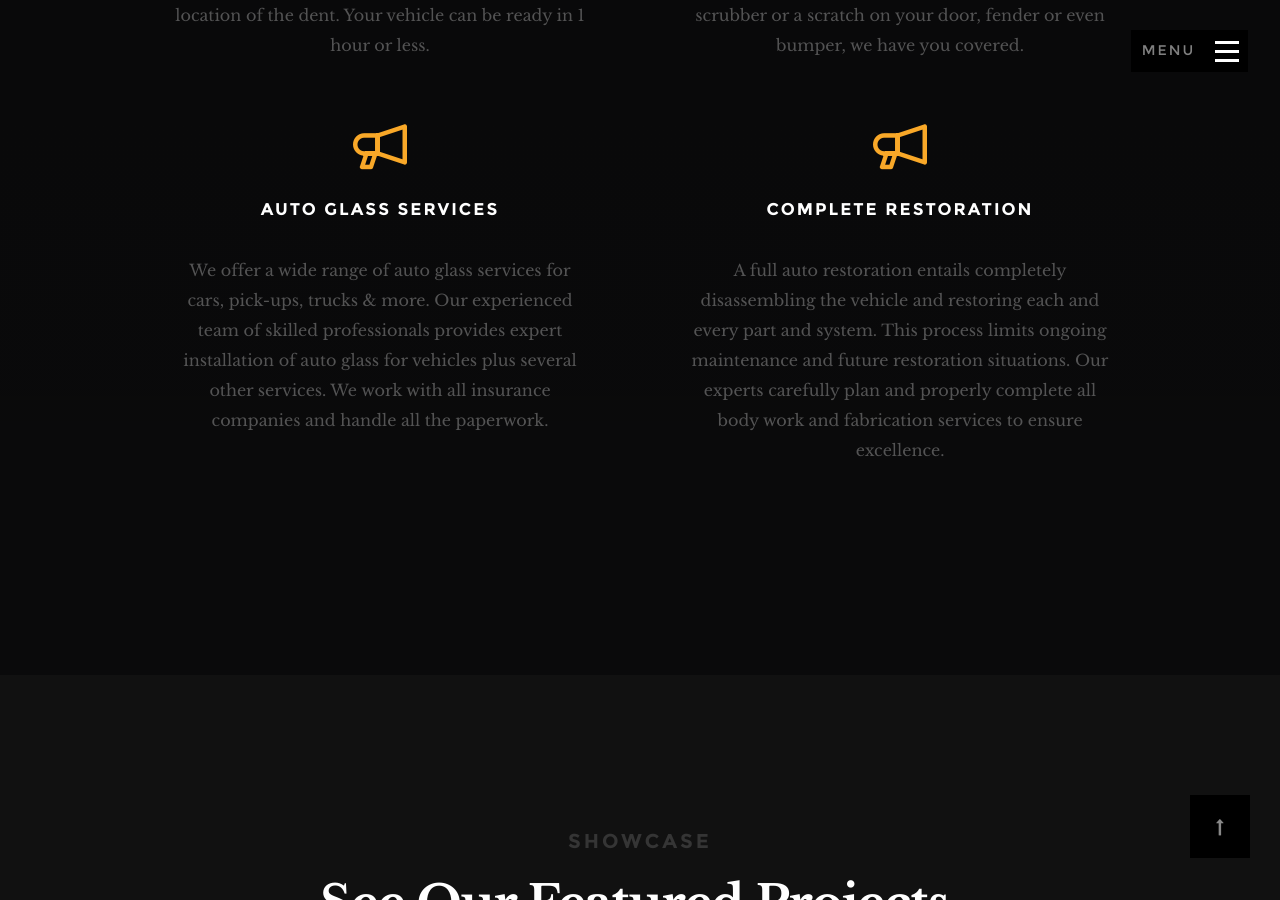
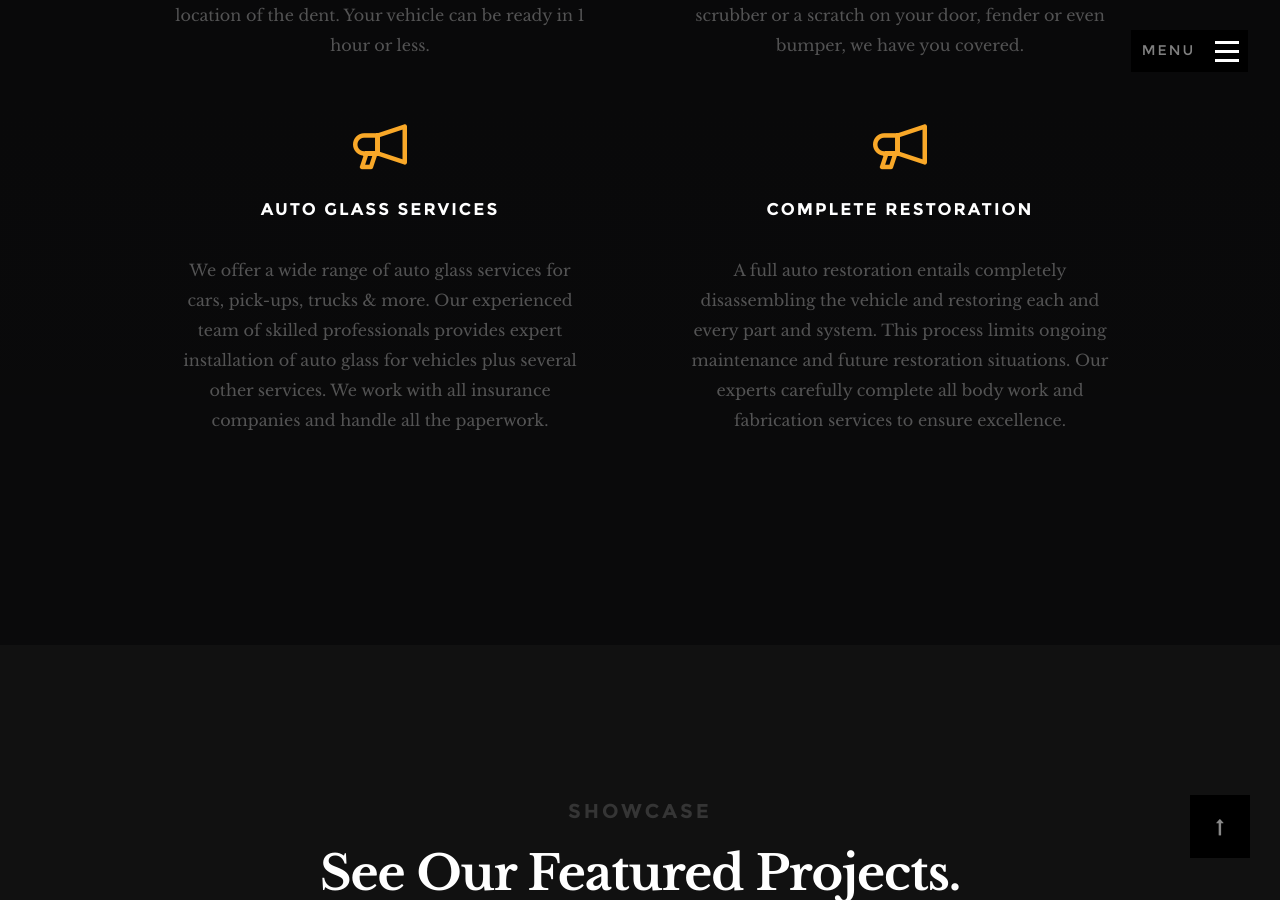
Before and after one commit to julioarhernandez/trujillosrepairs, a Jekyll site: the page built from pages/index.html, in a window 1280 px wide and 900 px high, scrolled down 2964 px. Built offline with Jekyll 4.4.1, drawn with Linux system fonts in a browser that asks for light colours; some web fonts are replaced.

Commit message:
Update Pages “home”

```diff
--- a/_data/home/home.yml
+++ b/_data/home/home.yml
@@ -65,8 +65,8 @@ services:
         <p>A full auto restoration entails completely disassembling the vehicle
         and restoring each and every part and system. This process limits
         ongoing maintenance and future restoration situations. Our experts
-        carefully plan and properly complete all body work and fabrication
-        services to ensure excellence.</p>
+        carefully complete all body work and fabrication services to ensure
+        excellence.</p>
       icon: icon-megaphone
       title: Complete Restoration
   subtitle: Services
```
